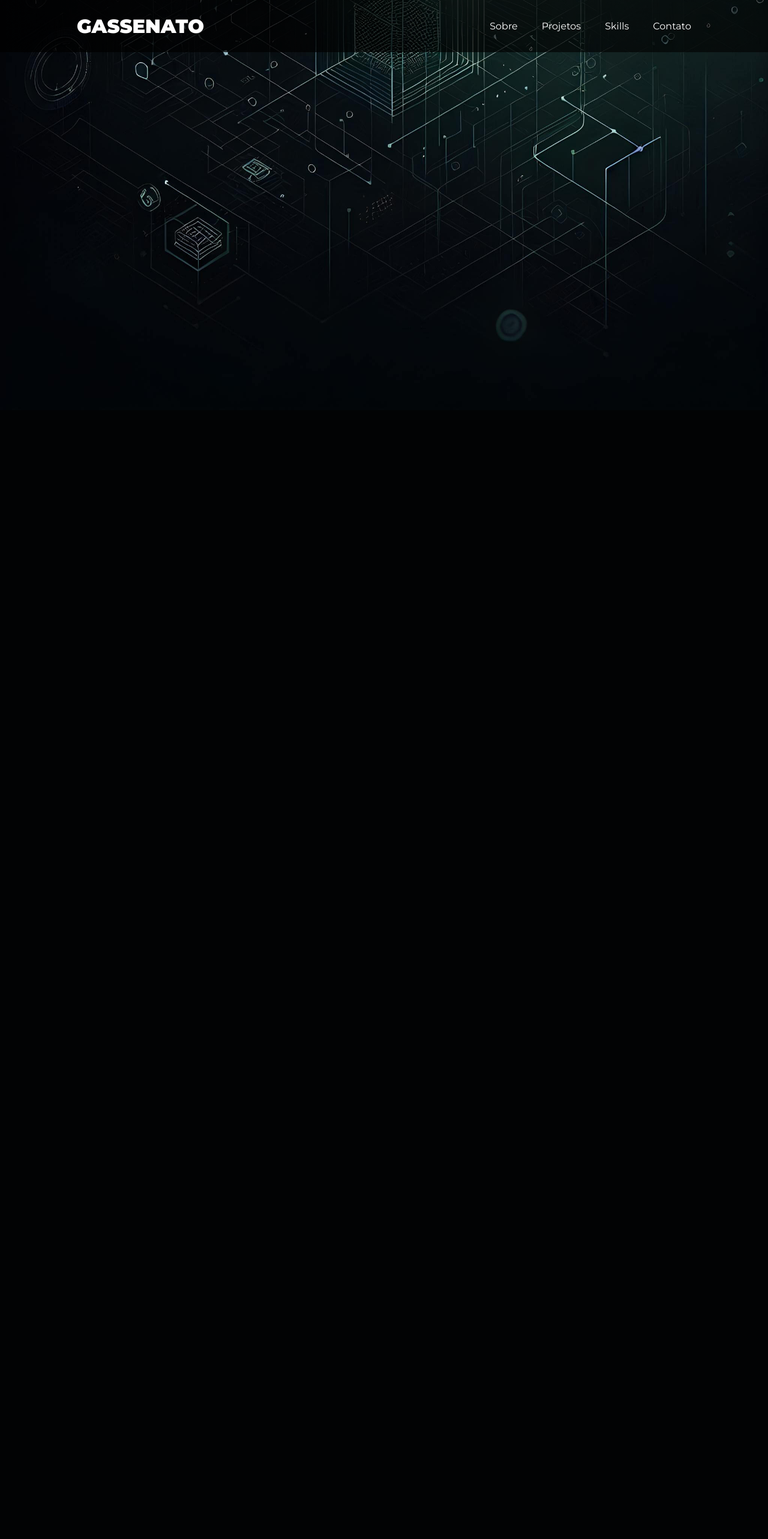
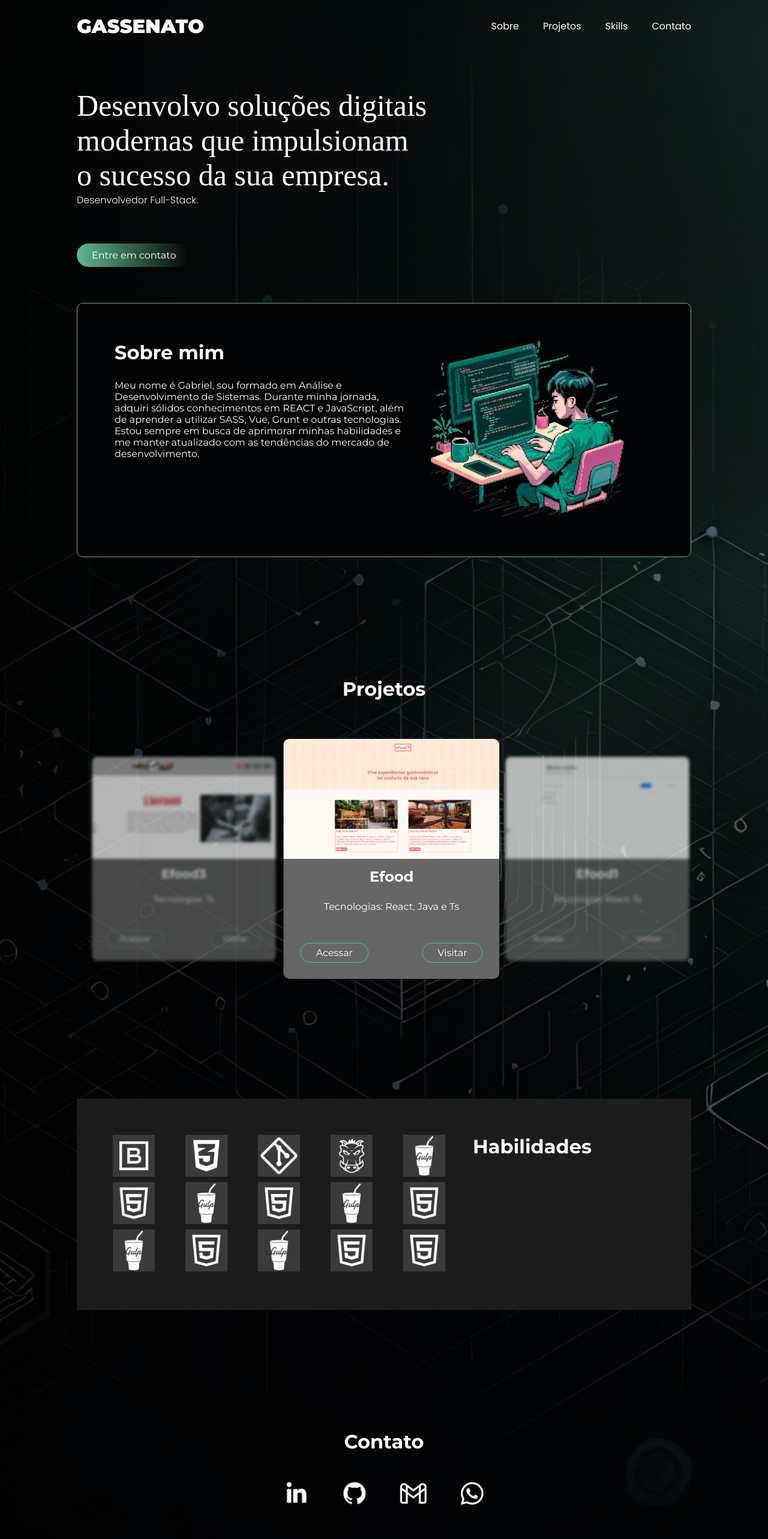
Before and after one commit to gabrielassenato/gassenato_dev, a React (Vite) app: page / in a window 1280 px wide. Shown: the top 2566 px of the page at 60% size. Before the commit the page ends 800 px from the top, so only its background shows below. Built offline with nearby package versions, Linux system fonts and the light colour scheme; a web font is replaced by a local one.

Commit message:
:sparkles: feat(app): Importando os containers

```diff
--- a/src/App.tsx
+++ b/src/App.tsx
@@ -1,14 +1,31 @@
 import { useState } from 'react'
 import reactLogo from './assets/react.svg'
 import viteLogo from '/vite.svg'
-import { GlobalStyle } from './styles'
-import Header from './components/Header'
+import { Container, GlobalStyle } from './styles'
+import Header from './containers/Header'
+import Hero from './containers/Hero'
+import About from './containers/About'
+import MyProjects from './containers/MyProjects'
+import Skills from './containers/Skills'
+import { Contact } from './containers/Contact'
+import { Footer } from './containers/Footer'
+import background from '../../assets/images/background.jpg';
 
 function App() {
   return (
     <>
     <GlobalStyle />
-      <Header />
+      <Container>
+        <Header />
+      </Container>
+        <Hero />
+      <Container>
+        <About />
+        <MyProjects />
+        <Skills />
+        <Contact />
+      </Container>
+      <Footer />
     </>
   )
 }
```
